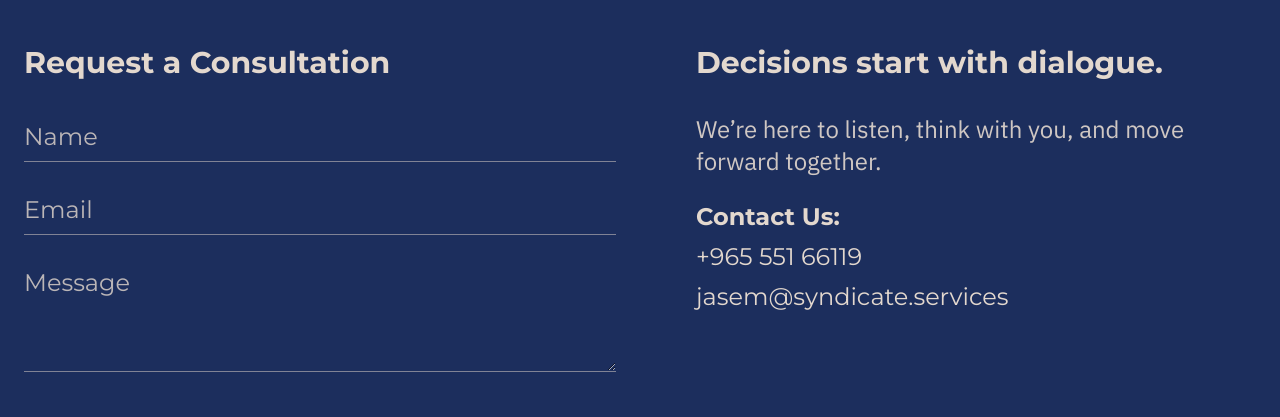
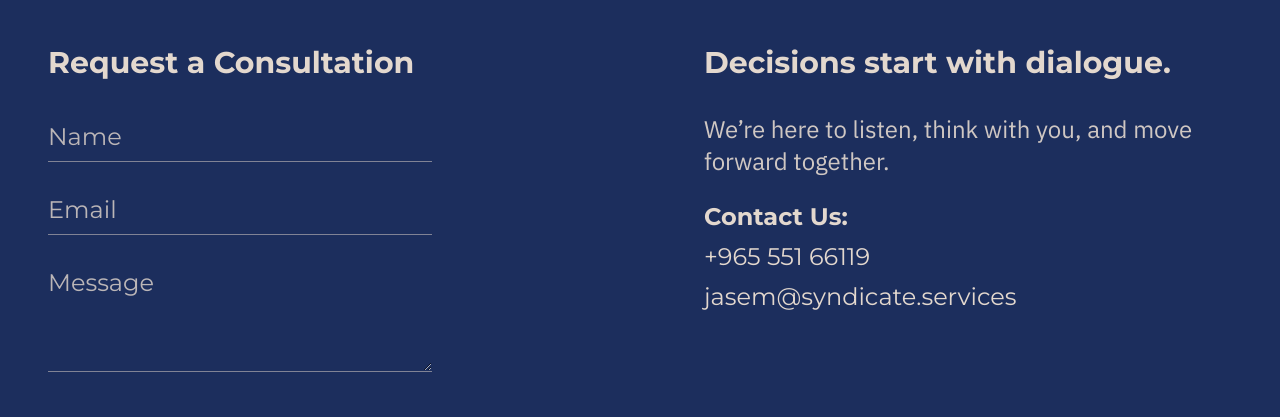
Before and after one commit to DeveTeam80/syndicate, a plain HTML site: page privacy.html in a window 1280 px wide. Shown: the part 2395-2812 px from the top of the page. Drawn offline with nearby package versions, Linux system fonts and the light colour scheme.

Commit message:
footer change

```diff
--- a/privacy.html
+++ b/privacy.html
@@ -112,7 +112,7 @@
     </main>
 
     <section id="contact" class="bg-[#1C2E5D] text-[#E3D8CE] py-16">
-        <div class="max-w-7xl mx-auto px-6">
+        <div class="px-12">
 
             <div class="mb-12">
                 <img src="assets/img/logo.png" alt="Syndicate Logo" class="w-[200px] h-auto object-contain ">
@@ -122,7 +122,7 @@
 
                 <div>
                     <h2 class="text-3xl font-bold mb-8">Request a Consultation</h2>
-                    <form class="space-y-6 text-2xl">
+                    <form class="space-y-6 text-2xl max-w-sm">
                         <div>
                             <input type="text" placeholder="Name"
                                 class="w-full bg-transparent border-b border-[#E3D8CE]/50 focus:border-[#E3D8CE] outline-none py-2 placeholder-[#E3D8CE]/80">
@@ -142,7 +142,7 @@
                     </div>
                 </div>
 
-                <div class="pl-8">
+                <div class="pl-10">
                     <h3 class="text-3xl font-bold mb-8">Decisions start with dialogue.</h3>
                     <p class="text-[#E3D8CE]/90 mb-6 text-2xl font-ibm-plex">
                         We’re here to listen, think with you, and move forward together.
```
Also changed, not shown: terms.html (+3 -3 lines).
